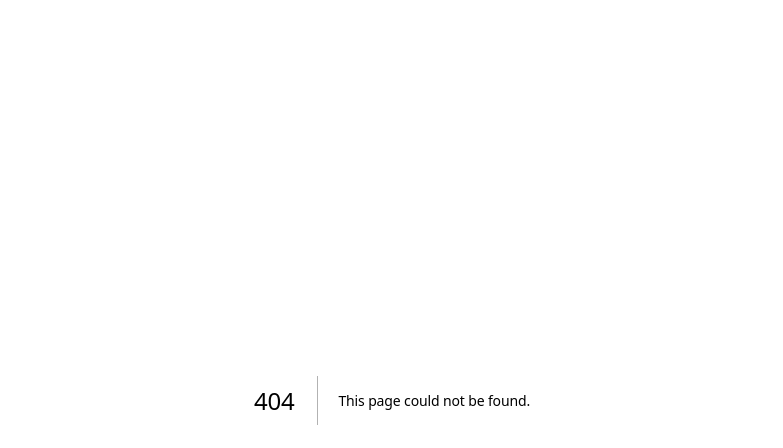
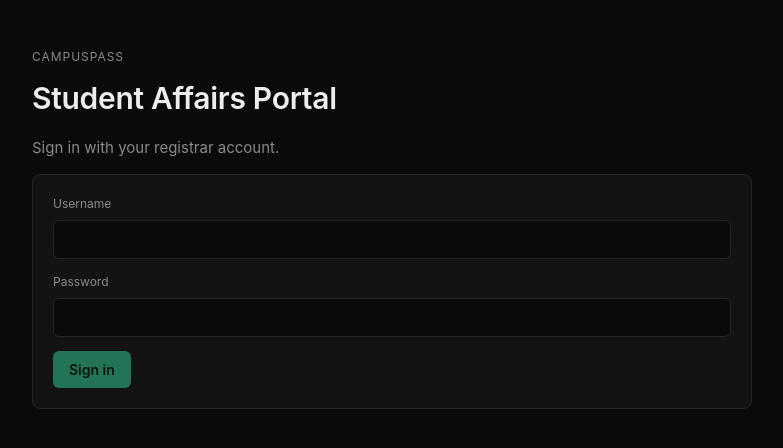
Before and after one commit to LumosDhia/campus-pass, a Next.js app in the folder apps/student-affairs-portal/: page /login in a window 1280 px wide. Before the commit this address had no page. Shown: the top 448 px of the page, without its empty margins (248-1031 px from the left). Built offline with nearby package versions, Linux system fonts and the light colour scheme.

Commit message:
Add portal login and proxy

```diff
--- /dev/null
+++ b/apps/student-affairs-portal/app/api/login/route.ts
@@ -0,0 +1,37 @@
+import { NextResponse } from "next/server";
+import { SESSION_COOKIE, SESSION_COOKIE_OPTIONS, signSession } from "../../session";
+
+const ORCHESTRATOR_URL = process.env.ORCHESTRATOR_URL ?? "http://localhost:4002";
+
+export async function POST(request: Request) {
+  const body = await request.text();
+
+  let upstream: Response;
+  try {
+    upstream = await fetch(`${ORCHESTRATOR_URL}/registrar/login`, {
+      method: "POST",
+      headers: {
+        "content-type": "application/json",
+        authorization: `Bearer ${process.env.ORCHESTRATOR_API_TOKEN}`,
+      },
+      body,
+    });
+  } catch {
+    return NextResponse.json({ error: "Sign-in service unavailable" }, { status: 502 });
+  }
+
+  if (upstream.status === 400) {
+    return NextResponse.json({ error: "username and password are required" }, { status: 400 });
+  }
+  if (upstream.status === 401) {
+    return NextResponse.json({ error: "Invalid username or password" }, { status: 401 });
+  }
+  if (!upstream.ok) {
+    return NextResponse.json({ error: "Sign-in service unavailable" }, { status: 502 });
+  }
+
+  const { username } = (await upstream.json()) as { username: string };
+  const response = new NextResponse(null, { status: 204 });
+  response.cookies.set(SESSION_COOKIE, signSession(username), SESSION_COOKIE_OPTIONS);
+  return response;
+}
--- /dev/null
+++ b/apps/student-affairs-portal/app/api/logout/route.ts
@@ -0,0 +1,8 @@
+import { NextResponse } from "next/server";
+import { SESSION_COOKIE, SESSION_COOKIE_OPTIONS } from "../../session";
+
+export async function POST() {
+  const response = new NextResponse(null, { status: 204 });
+  response.cookies.set(SESSION_COOKIE, "", { ...SESSION_COOKIE_OPTIONS, maxAge: 0 });
+  return response;
+}
--- /dev/null
+++ b/apps/student-affairs-portal/app/api/orchestrator/[...path]/route.ts
@@ -0,0 +1,32 @@
+import { NextResponse, type NextRequest } from "next/server";
+import { SESSION_COOKIE, verifySession } from "../../../session";
+
+const ORCHESTRATOR_URL = process.env.ORCHESTRATOR_URL ?? "http://localhost:4002";
+
+async function proxy(request: NextRequest, { params }: { params: Promise<{ path: string[] }> }) {
+  if (!verifySession(request.cookies.get(SESSION_COOKIE)?.value)) {
+    return NextResponse.json({ error: "Not signed in" }, { status: 401 });
+  }
+
+  const { path } = await params;
+  const target = `${ORCHESTRATOR_URL}/${path.map(encodeURIComponent).join("/")}${request.nextUrl.search}`;
+  const headers: Record<string, string> = {
+    authorization: `Bearer ${process.env.ORCHESTRATOR_API_TOKEN}`,
+  };
+  const contentType = request.headers.get("content-type");
+  if (contentType) headers["content-type"] = contentType;
+
+  const upstream = await fetch(target, {
+    method: request.method,
+    headers,
+    body: request.method === "GET" ? undefined : await request.text(),
+    cache: "no-store",
+  });
+
+  return new NextResponse(await upstream.text(), {
+    status: upstream.status,
+    headers: { "content-type": upstream.headers.get("content-type") ?? "application/json" },
+  });
+}
+
+export { proxy as GET, proxy as POST };
--- /dev/null
+++ b/apps/student-affairs-portal/app/login/page.tsx
@@ -0,0 +1,79 @@
+"use client";
+
+import { useRef, useState, type FormEvent } from "react";
+
+export default function LoginPage() {
+  const [username, setUsername] = useState("");
+  const [password, setPassword] = useState("");
+  const [submitting, setSubmitting] = useState(false);
+  const [error, setError] = useState<string | null>(null);
+  const passwordRef = useRef<HTMLInputElement>(null);
+
+  async function handleSubmit(event: FormEvent) {
+    event.preventDefault();
+    setSubmitting(true);
+    setError(null);
+
+    try {
+      const res = await fetch("/api/login", {
+        method: "POST",
+        headers: { "content-type": "application/json" },
+        body: JSON.stringify({ username, password }),
+      });
+      if (res.status === 204) {
+        window.location.assign("/");
+        return;
+      }
+      if (res.status === 401) {
+        setError("Invalid username or password.");
+        setPassword("");
+        setSubmitting(false);
+        setTimeout(() => passwordRef.current?.focus(), 0);
+        return;
+      }
+      throw new Error(`Sign-in failed (${res.status})`);
+    } catch {
+      setError("Sign-in is unavailable right now. Try again in a moment.");
+      setSubmitting(false);
+    }
+  }
+
+  return (
+    <main className="shell">
+      <p className="eyebrow">CampusPass</p>
+      <h1>Student Affairs Portal</h1>
+      <p>Sign in with your registrar account.</p>
+
+      <form className="card" onSubmit={handleSubmit}>
+        <div className="field">
+          <label htmlFor="username">Username</label>
+          <input
+            id="username"
+            className="input"
+            autoComplete="username"
+            value={username}
+            onChange={(e) => setUsername(e.target.value)}
+            disabled={submitting}
+          />
+        </div>
+        <div className="field">
+          <label htmlFor="password">Password</label>
+          <input
+            id="password"
+            ref={passwordRef}
+            className="input"
+            type="password"
+            autoComplete="current-password"
+            value={password}
+            onChange={(e) => setPassword(e.target.value)}
+            disabled={submitting}
+          />
+        </div>
+        <button className="btn" type="submit" disabled={submitting || !username || !password}>
+          {submitting ? "Signing in…" : "Sign in"}
+        </button>
+        {error && <p className="error-text" style={{ marginTop: 12 }}>{error}</p>}
+      </form>
+    </main>
+  );
+}
--- /dev/null
+++ b/apps/student-affairs-portal/app/session.ts
@@ -0,0 +1,41 @@
+import { createHmac, timingSafeEqual } from "node:crypto";
+
+export const SESSION_COOKIE = "cp_portal_session";
+export const SESSION_MAX_AGE = 28800;
+
+function secret(): string {
+  const value = process.env.PORTAL_SESSION_SECRET;
+  if (!value || value.length < 32) {
+    throw new Error("PORTAL_SESSION_SECRET must be set to at least 32 characters");
+  }
+  return value;
+}
+
+function sign(payload: string): string {
+  return createHmac("sha256", secret()).update(payload).digest("base64url");
+}
+
+export function signSession(username: string): string {
+  const exp = Math.floor(Date.now() / 1000) + SESSION_MAX_AGE;
+  const payload = `${username}.${exp}`;
+  return `${payload}.${sign(payload)}`;
+}
+
+export function verifySession(value: string | undefined): string | null {
+  if (!value) return null;
+  const parts = value.split(".");
+  if (parts.length !== 3) return null;
+  const [username, exp, signature] = parts;
+  const expected = Buffer.from(sign(`${username}.${exp}`));
+  const given = Buffer.from(signature);
+  if (given.length !== expected.length || !timingSafeEqual(given, expected)) return null;
+  if (Number(exp) < Date.now() / 1000) return null;
+  return username;
+}
+
+export const SESSION_COOKIE_OPTIONS = {
+  httpOnly: true,
+  sameSite: "lax",
+  path: "/",
+  maxAge: SESSION_MAX_AGE,
+} as const;
```
Also changed, not shown: apps/student-affairs-portal/app/page.tsx (+30 -7 lines), 1 other file (tests, documents, lock files or other folders).
